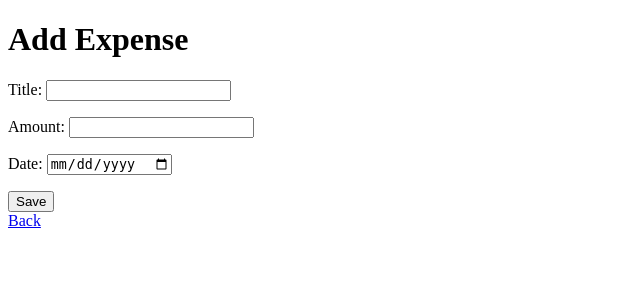
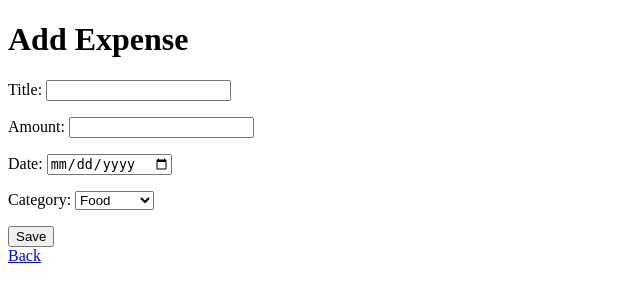
Before and after one commit to soniyakandel/Financetracker_demo, a Flask app: page /add in a window 1280 px wide. Shown: the top 302 px of the page, without its empty margins (0-640 px from the left). Run offline with Flask 3, Linux system fonts and the light colour scheme.

Commit message:
added category dropdown to the expense form

```diff
--- a/Financetracker_demo/app.py
+++ b/Financetracker_demo/app.py
@@ -2,6 +2,8 @@ from datetime import datetime
 
 from flask import Flask, render_template, request, redirect, url_for
 from flask_sqlalchemy import SQLAlchemy
+
+CATEGORIES = ["Food", "Transport", "Shopping", "Bills", "Other"]
 
 app = Flask(__name__)
 app.config["SQLALCHEMY_DATABASE_URI"] = "sqlite:///site.db"
@@ -14,6 +16,7 @@ class Expense(db.Model):
     title = db.Column(db.String(100))
     amount = db.Column(db.Float)
     date = db.Column(db.Date)
+    category = db.Column(db.String(50))
 
 
 @app.route("/")
@@ -29,11 +32,12 @@ def add():
             title=request.form["title"],
             amount=float(request.form["amount"]),
             date=datetime.strptime(request.form["date"], "%Y-%m-%d").date(),
+            category=request.form["category"],
         )
         db.session.add(expense)
         db.session.commit()
         return redirect(url_for("home"))
-    return render_template("add.html")
+    return render_template("add.html", categories=CATEGORIES)
 
 
 @app.route("/edit/<int:expense_id>", methods=["GET", "POST"])
@@ -43,9 +47,10 @@ def edit(expense_id):
         expense.title = request.form["title"]
         expense.amount = float(request.form["amount"])
         expense.date = datetime.strptime(request.form["date"], "%Y-%m-%d").date()
+        expense.category = request.form["category"]
         db.session.commit()
         return redirect(url_for("home"))
-    return render_template("edit.html", expense=expense)
+    return render_template("edit.html", expense=expense, categories=CATEGORIES)
 
 
 @app.route("/delete/<int:expense_id>")
--- a/Financetracker_demo/templates/add.html
+++ b/Financetracker_demo/templates/add.html
@@ -9,6 +9,13 @@
         <p>Title: <input type="text" name="title"></p>
         <p>Amount: <input type="text" name="amount"></p>
         <p>Date: <input type="date" name="date"></p>
+        <p>Category:
+            <select name="category">
+                {% for category in categories %}
+                <option value="{{ category }}">{{ category }}</option>
+                {% endfor %}
+            </select>
+        </p>
         <button type="submit">Save</button>
     </form>
     <a href="/">Back</a>
--- a/Financetracker_demo/templates/index.html
+++ b/Financetracker_demo/templates/index.html
@@ -10,6 +10,7 @@
         <tr>
             <th>Title</th>
             <th>Amount</th>
+            <th>Category</th>
             <th>Date</th>
             <th></th>
         </tr>
@@ -17,6 +18,7 @@
         <tr>
             <td>{{ expense.title }}</td>
             <td>{{ expense.amount }}</td>
+            <td>{{ expense.category }}</td>
             <td>{{ expense.date.strftime("%d %b %Y") }}</td>
             <td>
                 <a href="/edit/{{ expense.id }}">edit</a>
```
Also changed, not shown: Financetracker_demo/templates/edit.html (+7 -0 lines).
